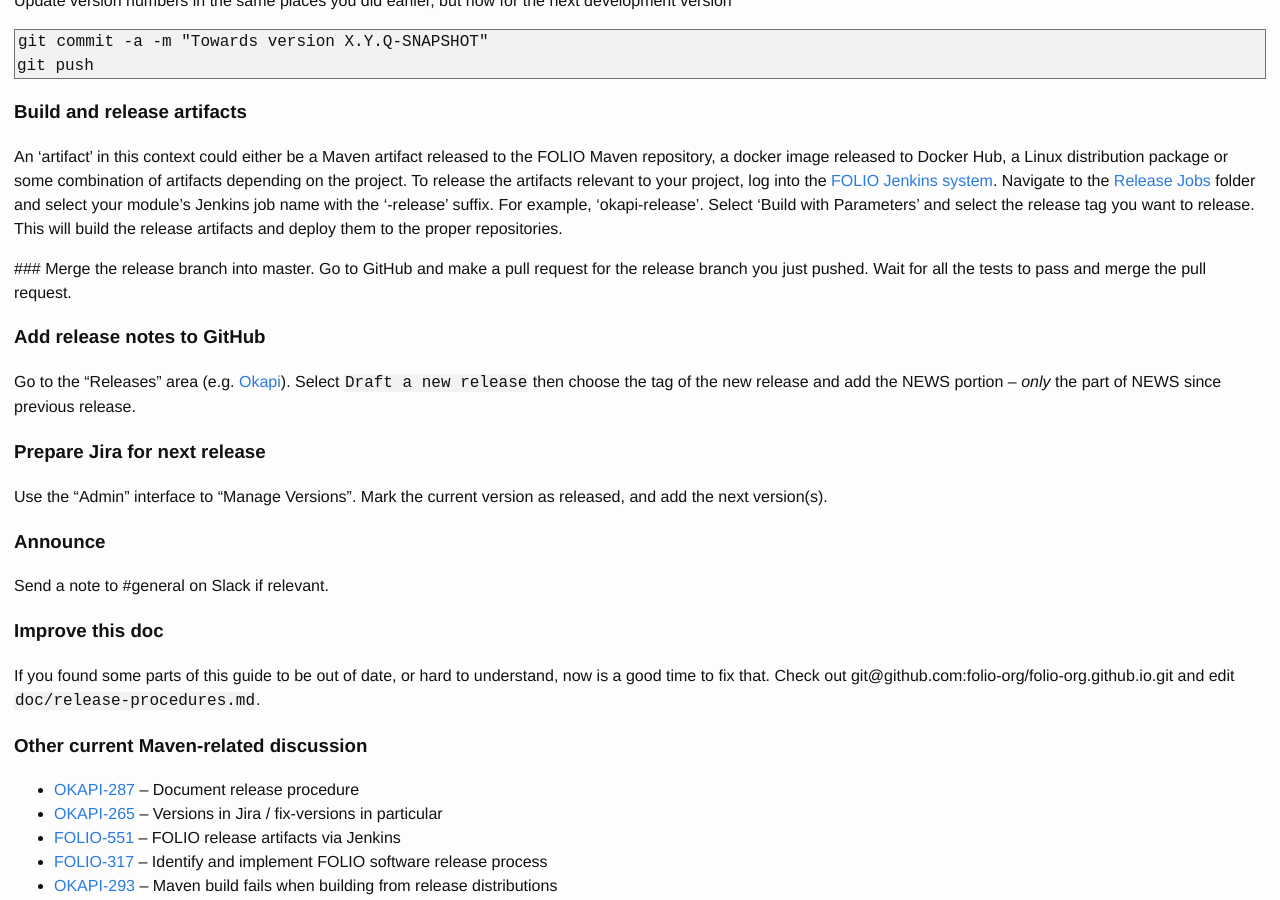
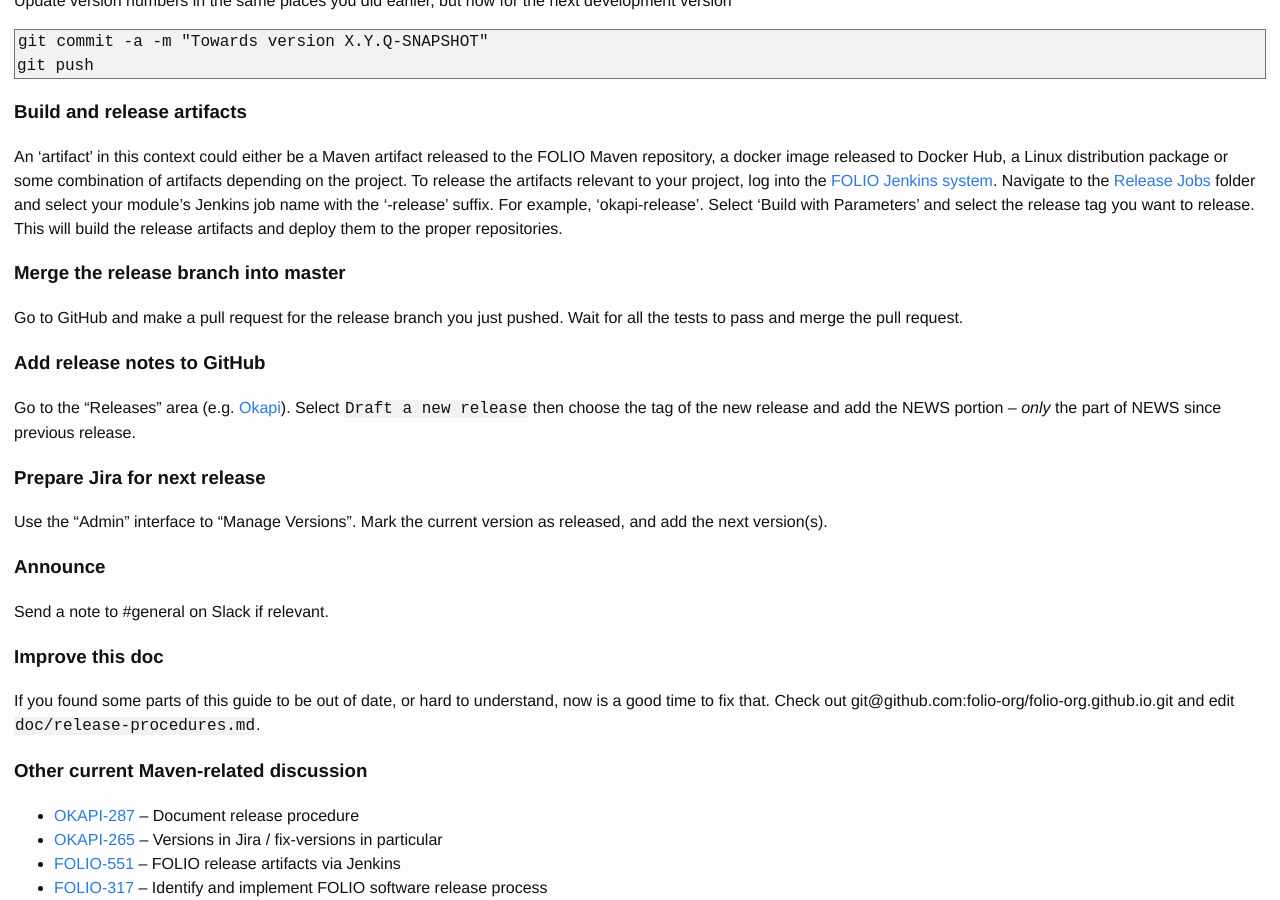
Before and after one commit to folio-org/folio-org.github.io, a Jekyll site: the page built from doc/release-procedures.md, in a window 1280 px wide and 900 px high, scrolled down 2857 px. Built offline with Jekyll 4.4.1, drawn with Linux system fonts in a browser that asks for light colours; nearby versions of some CDN libraries.

Commit message:
Fix a headline

```diff
--- a/doc/release-procedures.md
+++ b/doc/release-procedures.md
@@ -165,10 +165,9 @@
 want to release.  This will build the release artifacts and deploy them to the proper
 repositories.
 
-###
-Merge the release branch into master. Go to GitHub and make a pull request for
-the release branch you just pushed. Wait for all the tests to pass and merge
-the pull request.
+### Merge the release branch into master
+Go to GitHub and make a pull request for the release branch you just pushed.
+Wait for all the tests to pass and merge the pull request.
 
 ### Add release notes to GitHub
 
```
